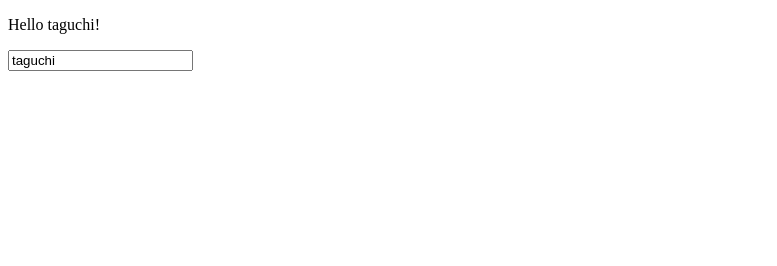
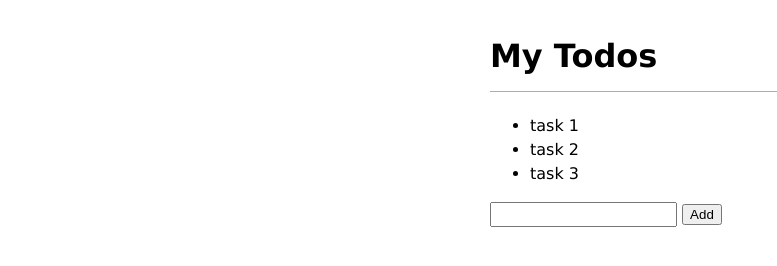
Before and after one commit to kisobe0609/dotinstall_vue, a plain HTML site: page index.html in a window 1280 px wide. Shown: the whole page, without its empty margins (0-777 px from the left). Drawn offline with nearby package versions, Linux system fonts and the light colour scheme.

Commit message:
cssで見た目調整

```diff
--- a/css/styles.css
+++ b/css/styles.css
@@ -0,0 +1,23 @@
+body {
+    font-size: 16px;
+    font-family: Verdana, sans-serif;
+}
+
+.container {
+    width: 300px;
+    margin: auto;
+}
+
+#app h1 {
+    font-size: 32px;
+    border-bottom: 1px solid orange;
+    padding: 16px 0;
+}
+
+#app li {
+    line-height: 1.5;
+}
+
+#app input[type="text"]{
+    padding: 3px;
+}
--- a/index.html
+++ b/index.html
@@ -6,9 +6,17 @@
     <title>My Vue App</title>
 </head>
 <body>
-    <div id="app">
-        <p>Hello {{ name }}!</p>
-        <p><input type="text" v-model="name"></p>
+    <div id="app" class="container">
+        <!-- <p>Hello {{ name.toUpperCase() }}!</p>
+        <p><input type="text" v-model="name"></p> -->
+        <h1>My Todos</h1>
+        <ul>
+            <li v-for="todo in todos">{{ todo }}</li>
+        </ul>
+        <form>
+            <input type="text">
+            <input type="submit" value="Add">
+        </form>
     </div>
 <script src="https://cdn.jsdelivr.net/npm/vue/dist/vue.js"></script>
 <script src="./js/main.js"></script>
--- a/js/main.js
+++ b/js/main.js
@@ -4,7 +4,11 @@
     var vm = new Vue({
         el: '#app',
         data: {
-            name: 'taguchi'
+            todos: [
+                'task 1',
+                'task 2',
+                'task 3'
+            ]
         }
     })
 })();
```
